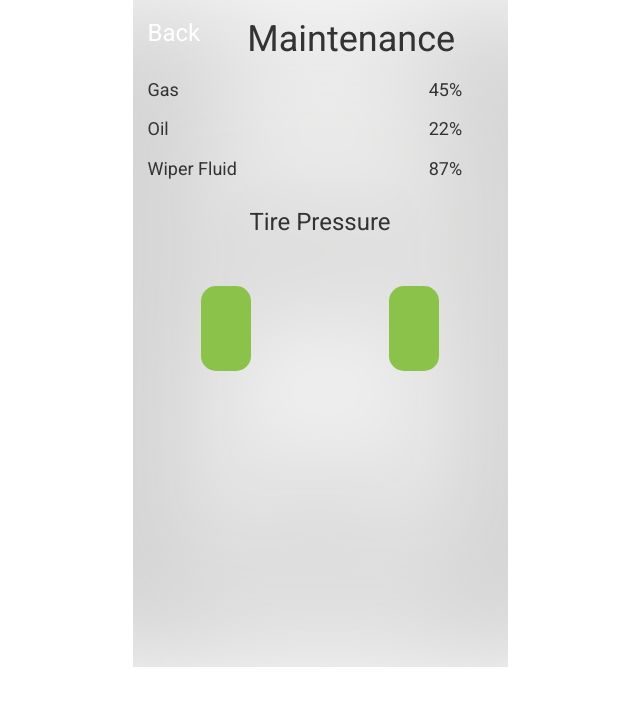
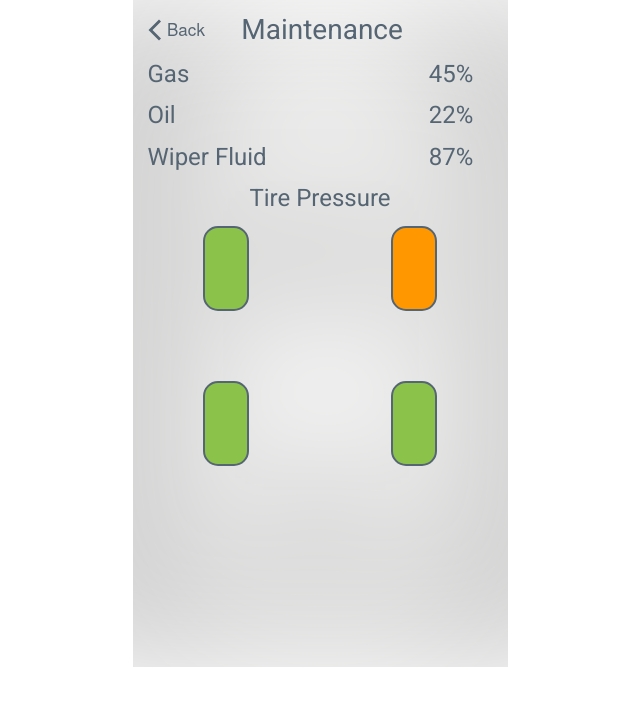
Before and after one commit to pranitar/auto, a plain HTML site: page maintenance.html in a window 1280 px wide. Shown: the whole page, without its empty margins (320-960 px from the left). Drawn offline with nearby package versions, Linux system fonts and the light colour scheme.

Commit message:
made alignment and general style changes; added new icons

```diff
--- a/css/style.css
+++ b/css/style.css
@@ -63,6 +63,7 @@ input.ios-toggle:checked + label:after {
 body,html{
 	background-color: white;
 	font-family: 'Roboto', sans-serif;
+	color: #566573;
 }
 .container{
 	width: 375px;
@@ -73,6 +74,19 @@ body,html{
 }
 .container.blur{
 	background-image: url('../exports/background_blur.png');
+}
+
+.row {
+	margin-top: 15px;
+	margin-bottom: 15px;
+}
+
+.h2 {
+	font-size: 28px;
+	text-align: center;
+}
+.h3 {
+	font-size: 24px;
 }
 
 a{
@@ -119,19 +133,3 @@ img.nav-icon{
 #tire-bottom-left{
 	background-color: #8BC34A;
 }
-
-#tirebottomright{
-	width: 50px;
-	height: 85px;
-	border-radius: 15px;
-	border-color: black;
-	background: #8BC34A;
-}
-
-#tirebottomleft{
-	width: 50px;
-	height: 85px;
-	border-radius: 15px;
-	border-color: black;
-	background: #8BC34A;
-}
--- a/maintenance.html
+++ b/maintenance.html
@@ -33,50 +33,50 @@
     <div class="container blur">
 
         <div class="row">
-            <div class="col-xs-2"><center><h3><a href="index.html">Back</a></h3></center></div>
-            <div class="col-xs-10"><center><h1>Maintenance</h1></center></div>
+            <div class="col-xs-3"><span class="h3"><a href="index.html"><img src="exports/back.svg" /></a></span></div>
+            <div class="col-xs-9"><span class="h2">Maintenance</span></div>
         </div>
 
 
         <div class="row">
             <div class="col-xs-9">
-                <h4>Gas</h4>
+                <span class="h3">Gas</span>
             </div>
             <div class="col-xs-3">
-                <h4>45%</h4>
+                <span class="h3">45%</span>
             </div>
         </div>
 
          <div class="row">
             <div class="col-xs-9">
-                <h4>Oil</h4>
+                <span class="h3">Oil</span>
             </div>
             <div class="col-xs-3">
-                <h4>22%</h4>
+                <span class="h3">22%</span>
             </div>
         </div>
 
         <div class="row">
             <div class="col-xs-9">
-                <h4>Wiper Fluid</h4>
+                <span class="h3">Wiper Fluid</span>
             </div>
             <div class="col-xs-3">
-                <h4>87%</h4>
+                <span class="h3">87%</span>
             </div>
         </div>
 
          <div class="row">
             <div class="col-xs-12 col-sm-12 text-center">
-                <h3>Tire Pressure</h3>
+                <span class="h3">Tire Pressure</span>
             </div>
         </div>
 
         <div class="row">
             <div class="col-xs-6">
-                <center><div id="tiretopleft"></div></center>
+                <center><div id="tire-top-left" class="tire"></div></center>
             </div>
             <div class="col-xs-6">
-                <center><div id="tiretopright"></div></center>
+                <center><div id="tire-top-right" class="tire"></div></center>
             </div>
         </div>
 
@@ -84,10 +84,10 @@
 
         <div class="row">
             <div class="col-xs-6">
-                <center><div id="tirebottomleft"></div></center>
+                <center><div id="tire-bottom-left" class="tire"></div></center>
             </div>
             <div class="col-xs-6">
-                <center><div id="tirebottomright"></div></center>
+                <center><div id="tire-bottom-right" class="tire"></div></center>
             </div>
         </div>
 
```
Also changed, not shown: climate.html (+4 -4 lines), entertainmentbluetooth.html (+2 -2 lines), entertainmentcd.html (+2 -2 lines), entertainmentradio.html (+2 -2 lines), index.html (+1 -1 lines), settings.html (+1 -1 lines), exports/back.svg (added).
